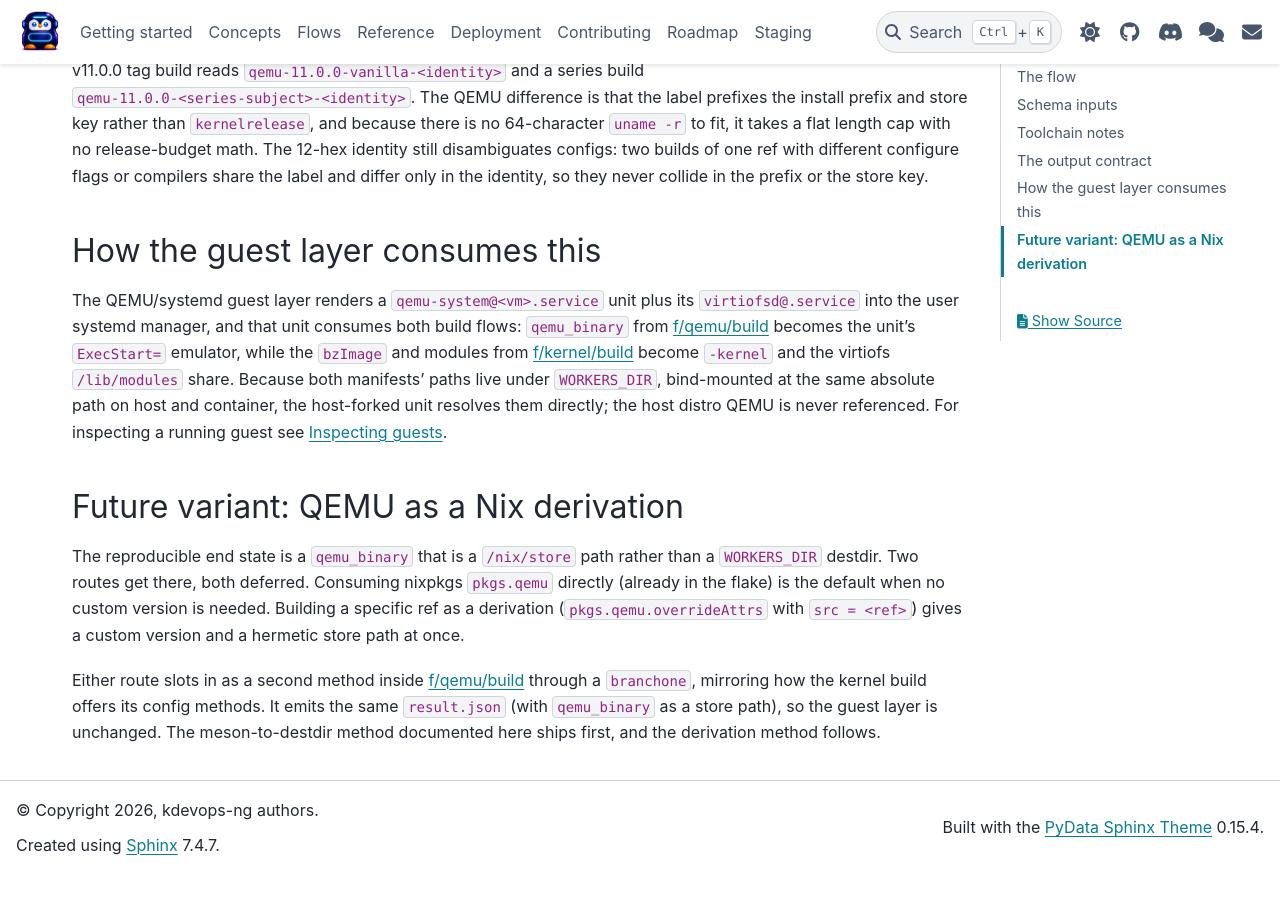
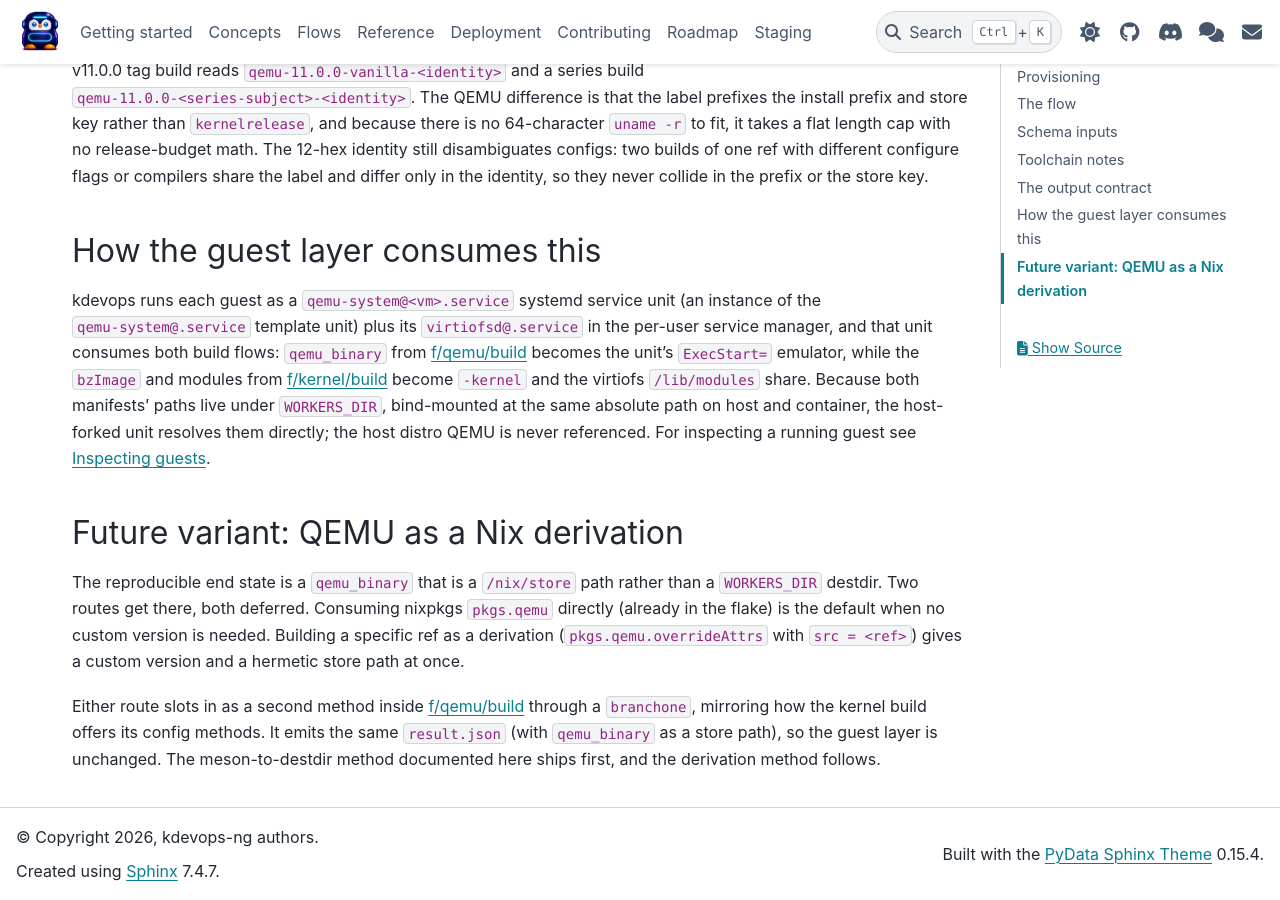
Before and after one commit to dagomez137/kdevops-ng, a Sphinx documentation site: the page built from docs/flows/qemu-build.rst, in a window 1280 px wide and 900 px high, scrolled down 4536 px. Built offline with Sphinx 7.4.7 and the PyData theme 0.15.4, drawn with Linux system fonts in a browser that asks for light colours; before the commit the page ends 5410 px from its top, so only the background shows below that; some of the changed text lies outside the part shown.

Commit message:
docs: replace the non-canonical "QEMU/systemd" with systemd terms
"QEMU/systemd" is not systemd vocabulary: systemd never forms an
X/systemd compound for a concept (every such string in its manual is a
filesystem path), and a VM here is a service unit, the qemu-system@.service
template instantiated per VM, run by the per-user service manager.
Reword every QEMU/systemd occurrence across the flow pages and the nix
deployment page into that canonical vocabulary, and drop the term from
the "name the consumer" convention in CLAUDE.md so it no longer
sanctions the slash compound. Meaning is preserved; only the phrasing
changes.

Generated-by: Claude AI
Signed-off-by: Daniel Gomez <da.gomez@kernel.org>

```diff
--- a/docs/deployment/nix.rst
+++ b/docs/deployment/nix.rst
@@ -65,8 +65,9 @@ Install
 ``nix run .#windmill-install`` places the units in the user unit directory, the
 Caddyfile where the proxy reads it, and the vendor tree where the workers find
 it through ``VENDOR_DIR``. The vendor copy is what lets the workers resolve the
-nixos-flake's ``git`` and build shells and the QEMU/systemd templates without
-the source checkout, so a worker-only host needs only the state directory:
+nixos-flake's ``git`` and build shells and the ``qemu-system@.service`` unit
+templates without the source checkout, so a worker-only host needs only the
+state directory:
 
 .. code-block:: console
 
--- a/docs/flows/nvme-testing.rst
+++ b/docs/flows/nvme-testing.rst
@@ -11,7 +11,7 @@ This is a how-to for exercising an emulated NVMe Controller Memory Buffer
 mutually exclusive paths: the `SPDK`_ userspace driver (the primary path) and
 the in-kernel ``nvme`` driver (the no-SPDK alternative).
 
-The guests are produced by the QEMU/systemd boot flow; see
+The guests are produced by the boot flow (``f/qsu/boot``); see
 :doc:`/flows/guests` for how to inspect a running guest. `QEMU`_ emits the CMB
 on PCI BAR 2 and the PMR on BAR 4/5, controlled by the NVMe knobs in the boot
 flow (``f/qsu/boot``).
--- a/docs/flows/qemu-build.rst
+++ b/docs/flows/qemu-build.rst
@@ -6,9 +6,10 @@
 Build QEMU
 ==========
 
-The `f/qemu/build`_ flow builds a custom `QEMU`_ from source, reproducibly, for
-the QEMU/systemd guest layer to consume. It is the Windmill equivalent of an
-out-of-tree ``configure`` plus ``make`` of upstream QEMU at a pinned ref. The
+The `f/qemu/build`_ flow builds a custom `QEMU`_ from source, reproducibly, to
+provide the emulator each guest's ``qemu-system@<vm>.service`` unit runs. It is
+the Windmill equivalent of an out-of-tree ``configure`` plus ``make`` of
+upstream QEMU at a pinned ref. The
 flow deliberately mirrors `f/kernel/build`_: a mirror-backed git worktree built
 inside the ``nixos-flake`` ``.#build`` devShell, producing a ``result.json``
 manifest that a downstream flow reads. Most of this page is "do what the kernel
@@ -255,9 +256,10 @@ or the store key.
 How the guest layer consumes this
 =================================
 
-The QEMU/systemd guest layer renders a ``qemu-system@<vm>.service`` unit plus
-its ``virtiofsd@.service`` into the user systemd manager, and that unit
-consumes both build flows: ``qemu_binary`` from `f/qemu/build`_ becomes the
+kdevops runs each guest as a ``qemu-system@<vm>.service`` systemd service unit
+(an instance of the ``qemu-system@.service`` template unit) plus its
+``virtiofsd@.service`` in the per-user service manager, and that unit consumes
+both build flows: ``qemu_binary`` from `f/qemu/build`_ becomes the
 unit's ``ExecStart=`` emulator, while the ``bzImage`` and modules from
 `f/kernel/build`_ become ``-kernel`` and the virtiofs ``/lib/modules`` share.
 Because both manifests' paths live under ``WORKERS_DIR``, bind-mounted at the
```
Also changed, not shown: CLAUDE.md (+1 -1 lines), docs/flows/kernel-build.rst (+6 -4 lines), docs/flows/nix-build.rst (+5 -5 lines).
